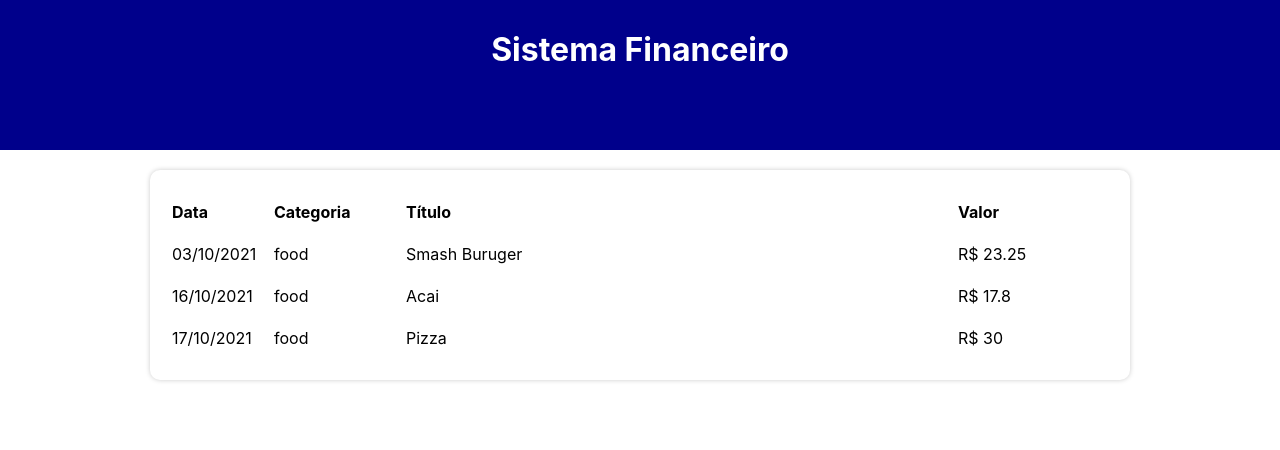
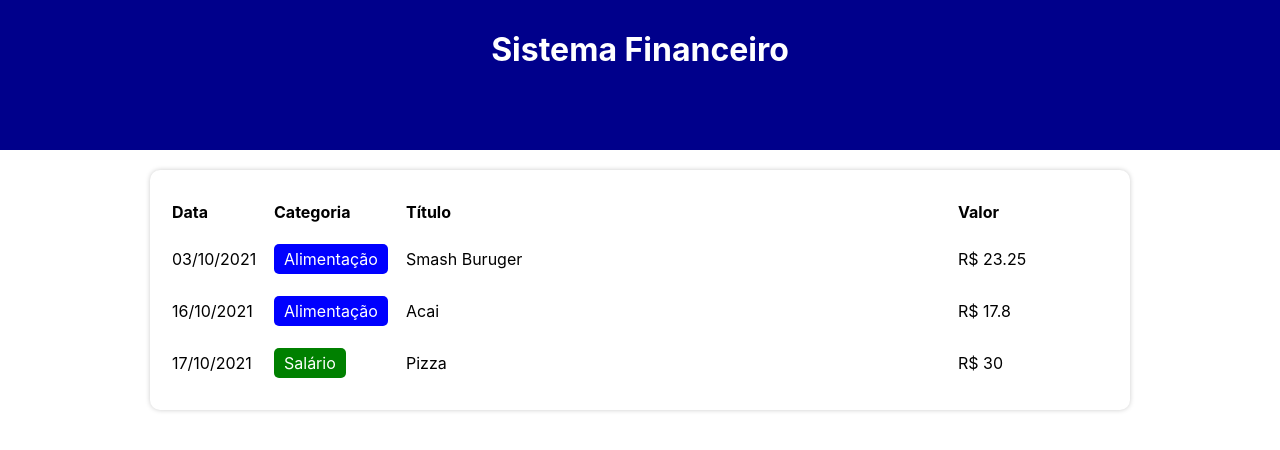
Before and after one commit to filipezaidan/expense-tracker, a React (Create React App) app: page / in a window 1280 px wide. Shown: the top 450 px of the page. Built offline with nearby package versions, Linux system fonts and the light colour scheme.

Commit message:
add "Categorie" custom with background

```diff
--- a/src/components/TableItem/index.tsx
+++ b/src/components/TableItem/index.tsx
@@ -1,5 +1,6 @@
 import { Item } from '../../types/item';
 import { formatDate } from '../../data/helpers/dateFilter';
+import { categories } from '../../data/categories';
 import * as C from './styles';
 
 type Props = {
@@ -10,10 +11,13 @@ export const TableItem = ({ item }: Props) => {
     return(
         <C.TableLine>
             <C.TableColumn>{formatDate(item.date)}</C.TableColumn>
-            <C.TableColumn>{item.category}</C.TableColumn>
+            <C.TableColumn>
+                <C.Category color={categories[item.category].color}>
+                    {categories[item.category].title}
+                </C.Category>
+            </C.TableColumn>
             <C.TableColumn>{item.title}</C.TableColumn>
             <C.TableColumn>R$ {item.value}</C.TableColumn>
-
 
         </C.TableLine>
     );
--- a/src/components/TableItem/styles.ts
+++ b/src/components/TableItem/styles.ts
@@ -6,3 +6,11 @@ export const TableLine = styled.tr`
 export const TableColumn = styled.td`
     padding: 10px 0;
 `;
+
+export const Category = styled.div`
+    display: inline-block;
+    padding: 5px 10px;
+    border-radius: 5px;
+    color: #FFF;
+    background-color: ${(props: { color: string; }) => props.color};
+`;
--- a/src/data/categories.ts
+++ b/src/data/categories.ts
@@ -1,5 +1,4 @@
 import { Categorie } from '../types/categories'
-
 
 export const categories: Categorie = {
     food: { title: 'Alimentação', color: 'blue', expense: true },
--- a/src/data/items.ts
+++ b/src/data/items.ts
@@ -3,5 +3,5 @@ import { Item } from '../types/item';
 export const items: Item[] = [
     {date: new Date(2021, 9, 3), category: 'food', title: "Smash Buruger", value: 23.25 },
     {date: new Date(2021, 9, 16), category: 'food', title: "Acai", value: 17.8 },
-    {date: new Date(2021, 9, 17), category: 'food', title: "Pizza", value: 30 },
+    {date: new Date(2021, 9, 17), category: 'salary', title: "Pizza", value: 30 },
 ]
--- a/src/types/item.ts
+++ b/src/types/item.ts
@@ -1,7 +1,7 @@
 export type Item = {
     date: Date;
-    category: String;
-    title: String;
-    value: Number;
+    category: string;
+    title: string;
+    value: number;
 
 }
```
